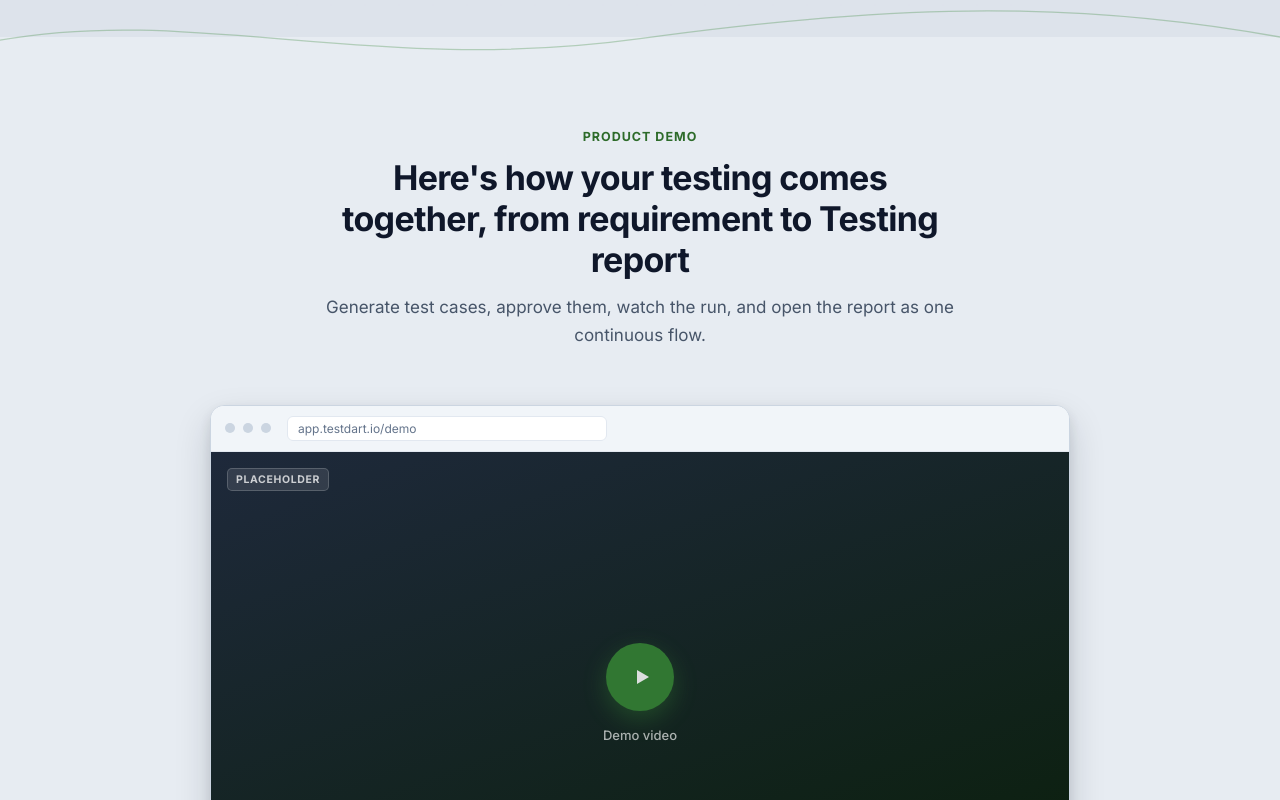
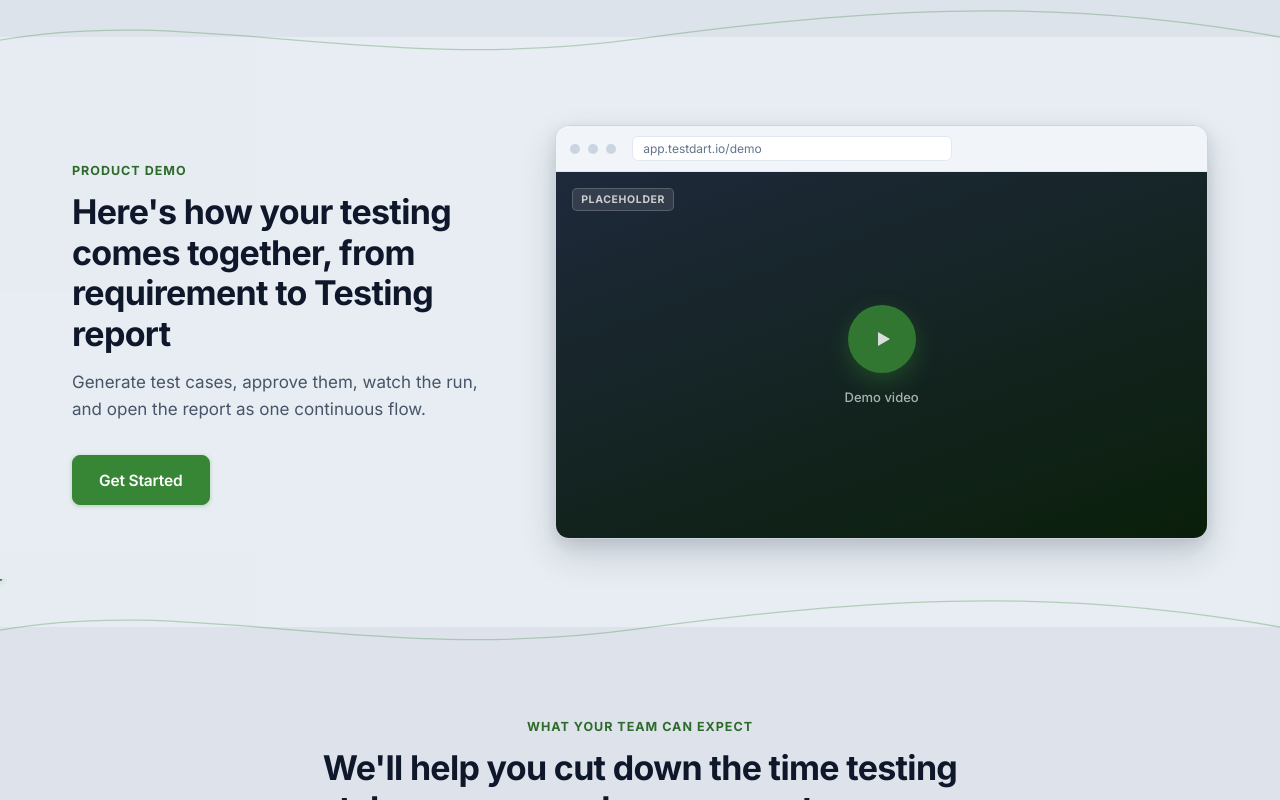
Before and after one commit to Googlealibi/TestDart-Website, a React (Vite) app: page / in a window 1280 px wide. Shown: the part 680-1480 px from the top of the page. Built offline with nearby package versions, Linux system fonts and the light colour scheme.

Commit message:
Demo Section chnages

```diff
--- a/src/sections/Demo.css
+++ b/src/sections/Demo.css
@@ -1,6 +1,22 @@
-.demo { max-width: 860px; margin: 0 auto; }
+.demo {
+  max-width: 1180px;
+  margin: 0 auto;
+  display: grid;
+  grid-template-columns: 0.8fr 1.2fr;
+  gap: 48px;
+  align-items: center;
+}
+
+.demo__text .section-head { text-align: left; margin: 0 0 20px; }
+.demo__text .cta__actions { justify-content: flex-start; }
 
 .demo__frame { }
+
+@media (max-width: 860px) {
+  .demo { grid-template-columns: 1fr; }
+  .demo__text .section-head { text-align: center; }
+  .demo__text .cta__actions { justify-content: center; }
+}
 
 .demo__stage {
   position: relative;
--- a/src/sections/Demo.jsx
+++ b/src/sections/Demo.jsx
@@ -7,13 +7,19 @@ export default function Demo() {
   return (
     <section className="section section--surface" id="demo">
       <div className="container">
-        <SectionHead className="section-head--center">
-          <span className="eyebrow">Product Demo</span>
-          <h2>Here's how your testing comes together, from requirement to Testing report</h2>
-          <p>Generate test cases, approve them, watch the run, and open the report as one continuous flow.</p>
-        </SectionHead>
+        <div ref={ref} className={`demo reveal ${visible ? 'is-visible' : ''}`}>
+          <div className="demo__text">
+            <SectionHead>
+              <span className="eyebrow">Product Demo</span>
+              <h2>Here's how your testing comes together, from requirement to Testing report</h2>
+              <p>Generate test cases, approve them, watch the run, and open the report as one continuous flow.</p>
+            </SectionHead>
 
-        <div ref={ref} className={`demo reveal ${visible ? 'is-visible' : ''}`}>
+            <div className="cta__actions">
+              <button type="button" className="btn btn-primary">Get Started</button>
+            </div>
+          </div>
+
           <div className="demo__frame chrome-frame">
             <div className="chrome-frame__bar">
               <span className="chrome-frame__dot" /><span className="chrome-frame__dot" /><span className="chrome-frame__dot" />
@@ -28,10 +34,6 @@ export default function Demo() {
             </div>
           </div>
         </div>
-
-        <div className="cta__actions">
-          <button type="button" className="btn btn-primary">Get Started</button>
-        </div>
       </div>
     </section>
   );
```
